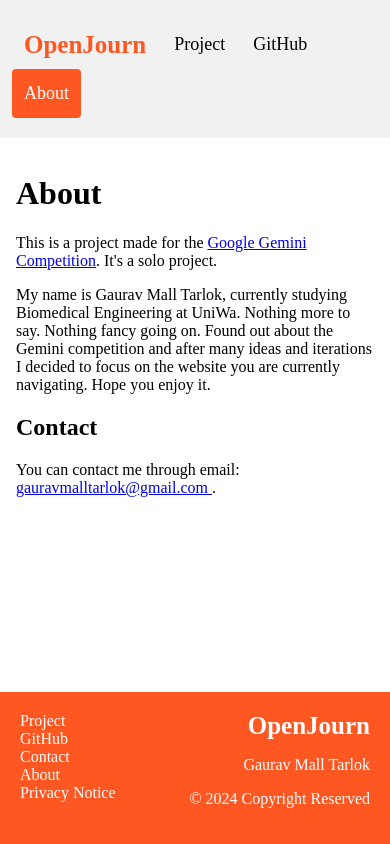
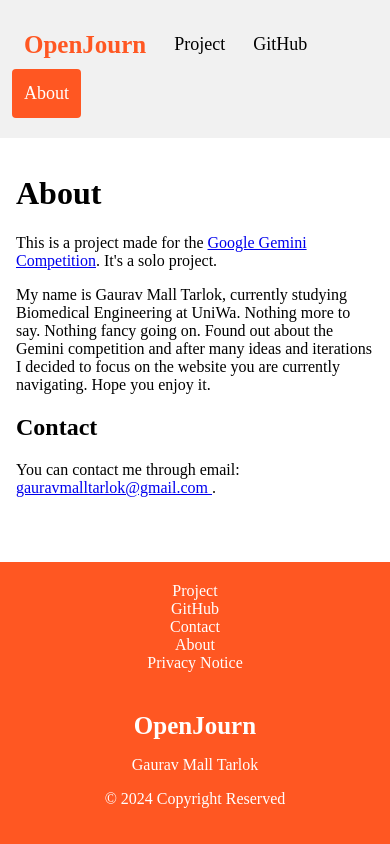
Before and after one commit to GauravMall/OpenJourn, a plain HTML site: page OpenJourn Site/about.html in a window 390 px wide. Drawn offline with Linux system fonts and the light colour scheme.

Commit message:
Minor updates

```diff
--- a/OpenJourn Site/style.css
+++ b/OpenJourn Site/style.css
@@ -111,9 +111,6 @@ header a.active {
   margin: 1rem;
 }
 
-p {
-}
-
 @media screen and (max-width: 500px) {
   .header a {
     float: none;
@@ -123,4 +120,17 @@ p {
   .header-right {
     float: none;
   }
+
+  footer {
+    flex-direction: column;
+    gap: 40px;
+  }
+
+  .footer_info {
+    text-align: center;
+  }
+
+  .footer_links {
+    text-align: center;
+  }
 }
```
Also changed, not shown: OpenJourn Site/project.html (+0 -2 lines).
